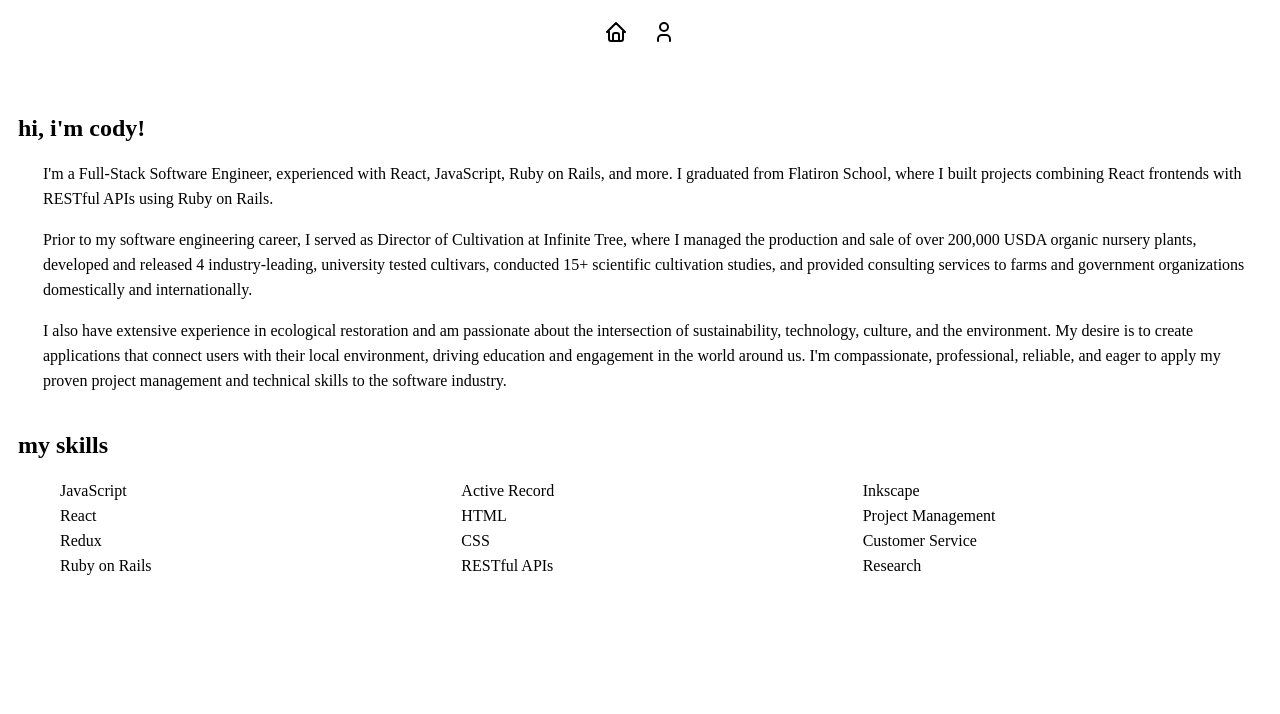
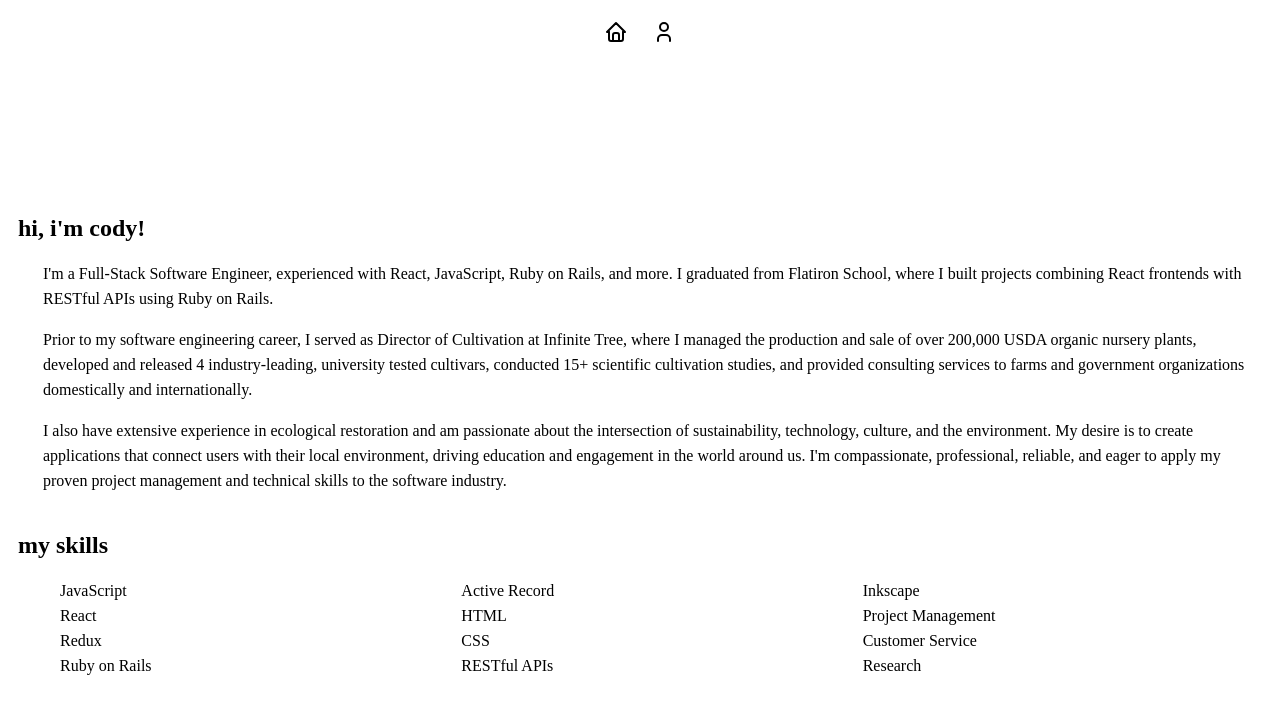
Before and after one commit to cody-barker/react-portfolio-website, a React (Create React App) app: page /about in a window 1280 px wide. Shown: the top 714 px of the page. Built offline with nearby package versions, Linux system fonts and the light colour scheme.

Commit message:
increasing about-container margin-top to center it a bit

```diff
--- a/src/styles/App.css
+++ b/src/styles/App.css
@@ -29,7 +29,7 @@
 
 @media (min-width: 577px) {
   .about-container {
-    margin-top: 200px; /* Adjust the margin-top value for desktop */
+    margin-top: 400px; /* Adjust the margin-top value for desktop */
   }
 }
 
```
